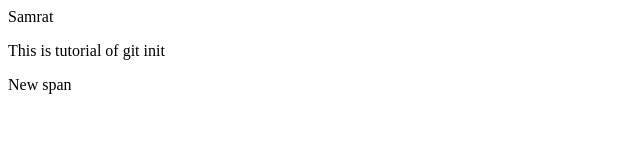
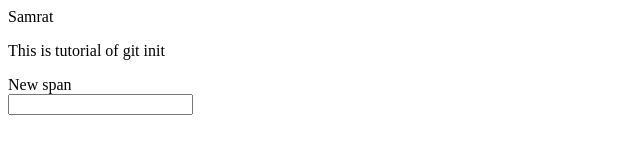
Before and after one commit to SamratMali99/LocalRepo, a plain HTML site: page index.html in a window 1280 px wide. Shown: the whole page, without its empty margins (0-640 px from the left). Drawn offline with Linux system fonts and the light colour scheme.

Commit message:
New textBox

```diff
--- a/index.html
+++ b/index.html
@@ -1,3 +1,5 @@
 <head>Samrat</head>
 <p>This is tutorial of git init</p>
 <span>New span</span>
+<br>
+<input type="text"></input>
```
